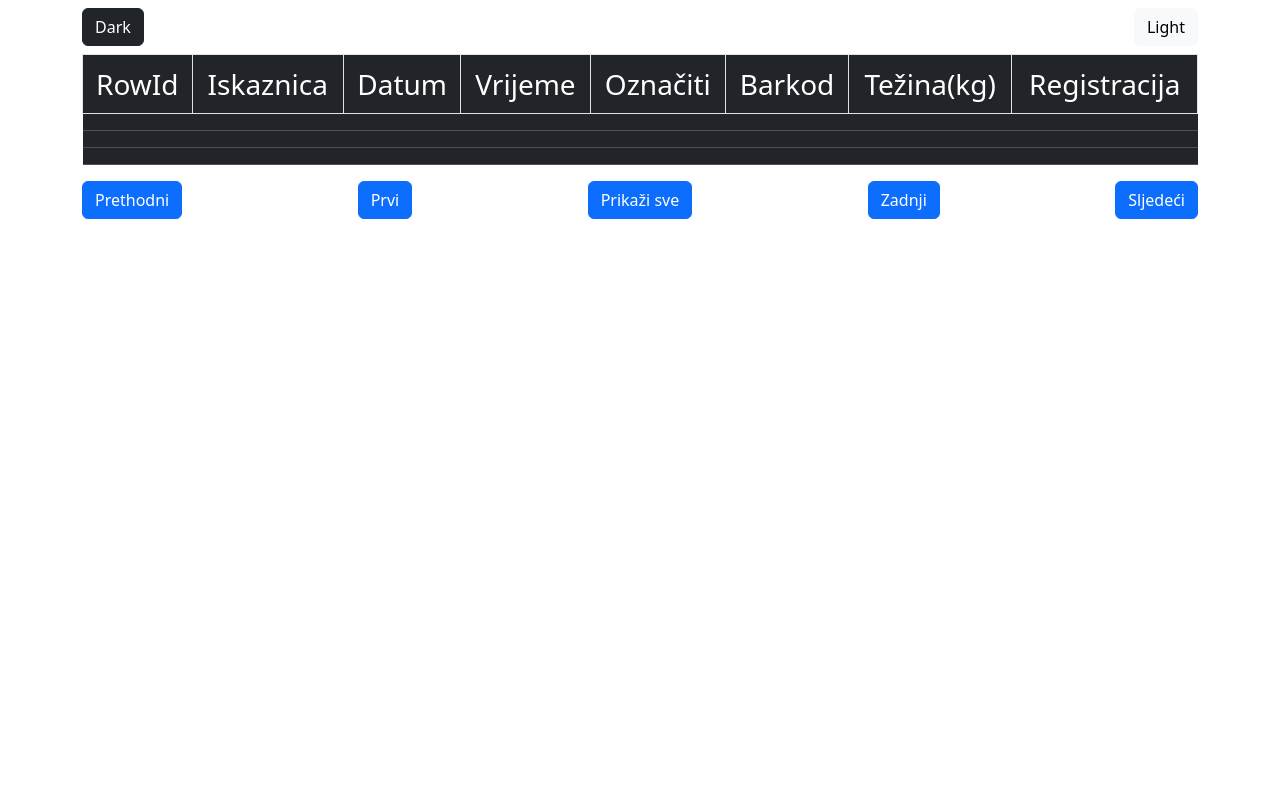
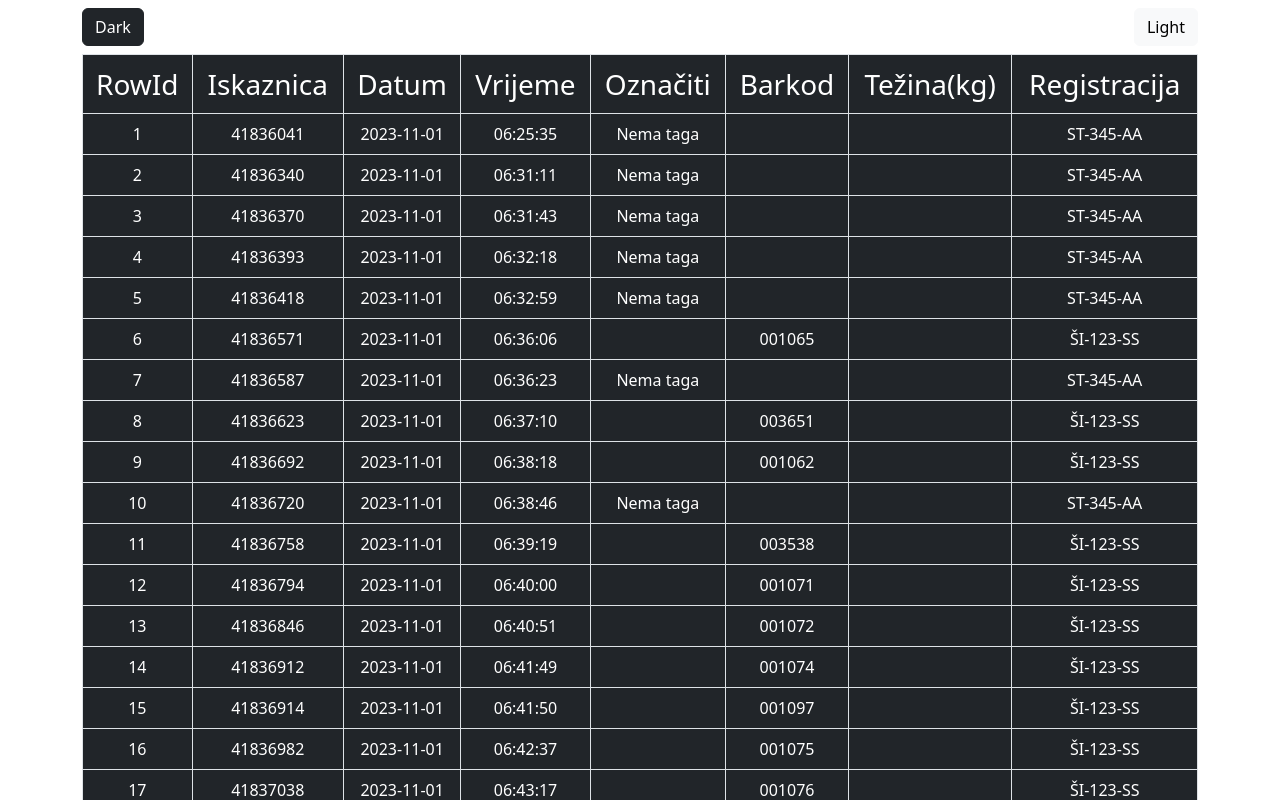
Before and after one commit to Simun234/table-display-app, a React (Create React App) app: page / in a window 1280 px wide. Shown: the top 800 px of the page. Built offline with nearby package versions, Linux system fonts and the light colour scheme.

Commit message:
Updated DataTable component with new functionality

```diff
--- a/src/DataTable.js
+++ b/src/DataTable.js
@@ -1,80 +1,57 @@
 import React, { useEffect, useState } from "react";
-import "bootstrap/dist/css/bootstrap.min.css";
 import axios from "axios";
 
 const DataTable = () => {
   const [data, setData] = useState([]);
   const [currentPage, setCurrentPage] = useState(1);
-  const itemsPerPage = 24;
+  const [itemsPerPage, setItemsPerPage] = useState(24);
 
   useEffect(() => {
+    fetchData();
+  }, []);
+
   const fetchData = async () => {
     try {
       const response = await axios.get("/data.json");
-        console.log("Response data:", response.data);
-        if (Array.isArray(response.data)) {
-          setData(response.data);
-        } else if (typeof response.data === "object") {
-          const dataArray = Object.values(response.data);
-          console.log("Extracted data array:", dataArray);
-          setData(dataArray);
+      if (
+        response.data.hasOwnProperty("data") &&
+        Array.isArray(response.data.data)
+      ) {
+        setData(response.data.data);
       } else {
         console.error(
-            "Data fetched is not an array or object:",
+          "Fetched data does not contain an array in the 'data' property:",
           response.data
         );
       }
     } catch (error) {
-        console.error(error);
+      console.error("Error fetching data:", error);
     }
   };
 
-    fetchData();
-  }, []);
+  const handleTezinaClick = (event, tezinaValue) => {
+    const newTezina = prompt("Enter new tezina", tezinaValue);
+    if (newTezina !== null) {
+      const parsedTezina = parseFloat(newTezina);
+      if (!isNaN(parsedTezina)) {
+        event.target.textContent = parsedTezina;
+      } else {
+        alert("Please enter a valid number for tezina");
+      }
+    }
+  };
 
   const indexOfLastItem = currentPage * itemsPerPage;
   const indexOfFirstItem = indexOfLastItem - itemsPerPage;
   const currentPageData = data.slice(indexOfFirstItem, indexOfLastItem);
 
-  const renderData = () => {
-    if (data.length === 0) {
-      return (
-        <tr>
-          <td colSpan="8" className="text-center">
-            No data available
-          </td>
-        </tr>
-      );
-    } else {
-      return currentPageData.map((item) => (
-        <tr key={item.rowId}>
-          <td>{item.rowId}</td>
-          <td>{item.iskaznica}</td>
-          <td>{item.datum}</td>
-          <td>{item.vrijeme}</td>
-          <td>{item.oznaciti}</td>
-          <td>{item.barkod}</td>
-          <td>{item.tezina}</td>
-          <td>{item.registracija}</td>
-        </tr>
-      ));
-    }
-  };
   return (
     <div className="container-sm container-lg">
       <div className="d-flex justify-content-between">
-        <button
-          type="button"
-          id="darkModeBtn"
-          className="btn btn-dark mb-2 mt-2"
-        >
+        <button type="button" className="btn btn-dark mb-2 mt-2">
           Dark
         </button>
-        <button
-          type="button"
-          id="lightModeBtn"
-          className="btn btn-light mb-2 mt-2"
-        >
+        <button type="button" className="btn btn-light mb-2 mt-2">
           Light
         </button>
       </div>
@@ -109,41 +86,58 @@ const DataTable = () => {
             </tr>
           </thead>
           <tbody className="table-dark" id="table-body">
-            {renderData()}
+            {currentPageData.map((item) => (
+              <tr key={item.rowId}>
+                <td className="border text-center">{item.rowId}</td>
+                <td className="border text-center">{item.iskaznica}</td>
+                <td className="border text-center">{item.datum}</td>
+                <td className="border text-center">{item.vrijeme}</td>
+                <td className="border text-center">{item.oznaciti}</td>
+                <td className="border text-center">{item.barkod}</td>
+                <td
+                  className="border text-center"
+                  onClick={(e) => handleTezinaClick(e, item.tezina || "")}
+                  style={{ cursor: "pointer" }}
+                >
+                  {item.tezina || ""}
+                </td>
+                <td className="border text-center">{item.registracija}</td>
+              </tr>
+            ))}
           </tbody>
         </table>
       </div>
       <div className="d-flex flex-wrap justify-content-between mb-2">
         <button
-          type="btn"
+          type="button"
           className="btn btn-primary mb-2 mb-md-0 mr-2"
           id="prethodni"
         >
           Prethodni
         </button>
         <button
-          type="btn"
+          type="button"
           className="btn btn-primary mb-2 mb-md-0 mr-2"
           id="prvi"
         >
           Prvi
         </button>
         <button
-          type="btn"
+          type="button"
           className="btn btn-primary mb-2 mb-md-0 mr-2"
           id="prikazi-sve"
         >
           Prikaži sve
         </button>
         <button
-          type="btn"
+          type="button"
           className="btn btn-primary mb-2 mb-md-0 mr-2"
           id="zadnji"
         >
           Zadnji
         </button>
         <button
-          type="btn"
+          type="button"
           className="btn btn-primary mb-2 mb-md-0"
           id="sljedeći"
         >
```
Lines whose indentation alone changed are shown as unchanged.
